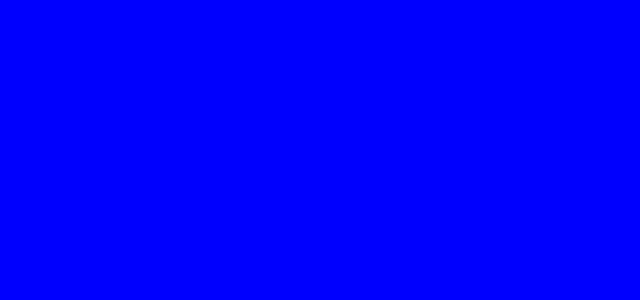
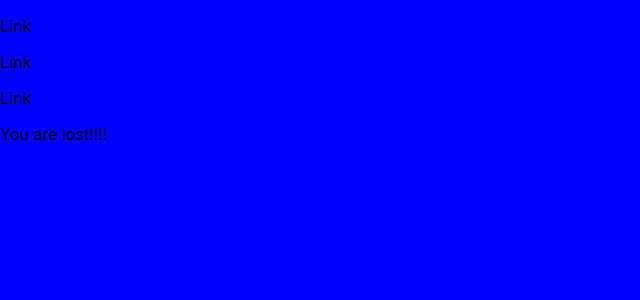
Before and after one commit to bogey1185/GA-Unit3_ReactApp, a React (Create React App) app: page / in a window 1280 px wide. Shown: the top 300 px of the page, without its empty margins (0-640 px from the left). Built offline with nearby package versions, Linux system fonts and the light colour scheme.

Commit message:
added browser router; set up basic header component

```diff
--- a/package.json
+++ b/package.json
@@ -5,6 +5,7 @@
   "dependencies": {
     "react": "^16.8.1",
     "react-dom": "^16.8.1",
+    "react-router-dom": "^4.3.1",
     "react-scripts": "2.1.3"
   },
   "scripts": {
--- a/src/App.js
+++ b/src/App.js
@@ -1,14 +1,31 @@
 import React, { Component } from 'react';
 import './App.css';
+import { Route, Switch } from 'react-router-dom';
+import Header from './Header';
 
-class App extends Component {
-  render() {
-    return (
-      <div className="App">
 
-      </div>
-    );
-  }
+const My404 = () => {
+  return (
+    <div>
+      You are lost!!!!
+    </div>
+  )
+}
+
+const App = () => {
+  return (
+
+    <div>
+      <Header />
+      <main>
+        <Switch>
+
+          <Route component={ My404 } />
+        </Switch>
+      </main>
+    </div>
+
+  )
 }
 
 export default App;
--- /dev/null
+++ b/src/Header/index.js
@@ -0,0 +1,17 @@
+import React from 'react';
+import { Link } from 'react-router-dom';
+
+const Header = () => {
+  return(
+    <header>
+      <nav>
+        <p>Link</p>
+        <p>Link</p>
+        <p>Link</p>
+      </nav>
+    </header>
+  )
+}
+
+
+export default Header;
--- a/src/index.js
+++ b/src/index.js
@@ -2,9 +2,14 @@ import React from 'react';
 import ReactDOM from 'react-dom';
 import './index.css';
 import App from './App';
+import { BrowserRouter } from 'react-router-dom';
 import * as serviceWorker from './serviceWorker';
 
-ReactDOM.render(<App />, document.getElementById('root'));
+ReactDOM.render(
+  <BrowserRouter>
+    <App />
+  </BrowserRouter>,
+  document.getElementById('root'));
 
 // If you want your app to work offline and load faster, you can change
 // unregister() to register() below. Note this comes with some pitfalls.
```
Also changed, not shown: 1 other file (tests, documents, lock files or other folders).
